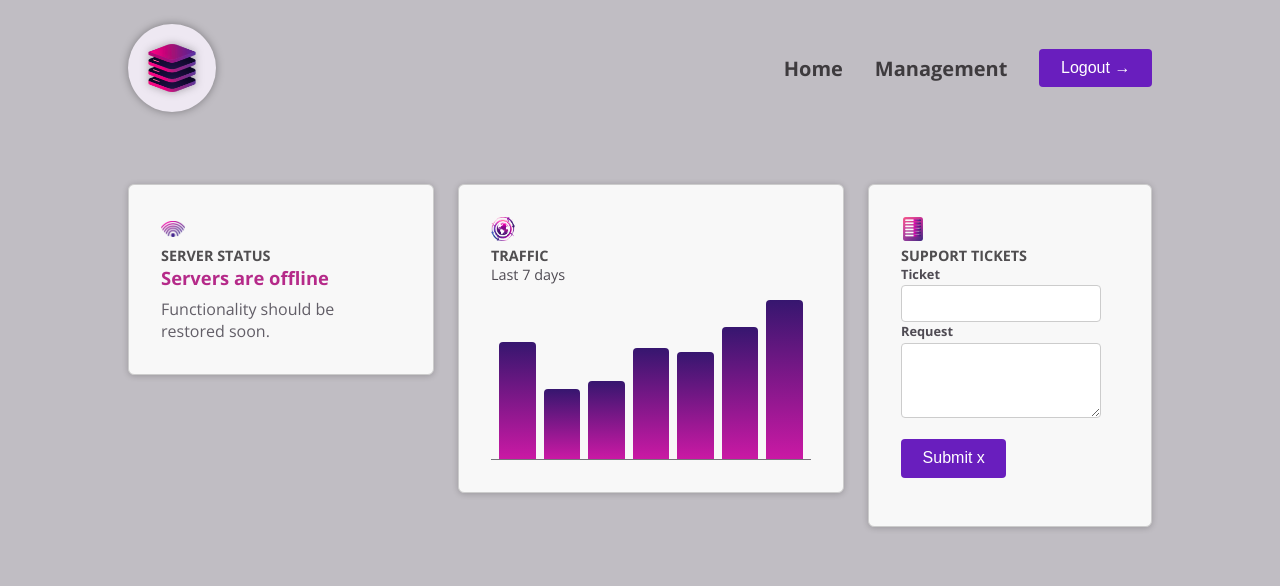
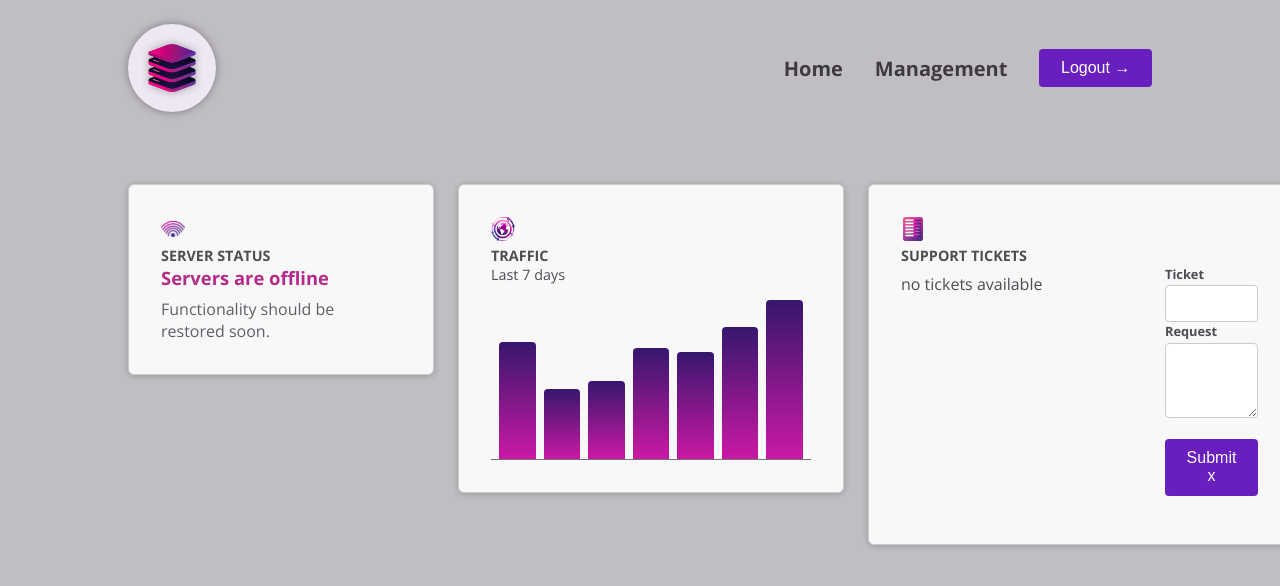
Before and after one commit to mwhitfieldwork/angular-component-template-deep-dive, an Angular app in the folder 01-starting-project/: page / in a window 1280 px wide. Shown: the top 586 px of the page. Built offline with nearby package versions, Linux system fonts and the light colour scheme.

Commit message:
Allow for tickets to be visible in the queue -140

```diff
--- a/01-starting-project/src/app/dashboard/tickets/ticket/ticket.component.css
+++ b/01-starting-project/src/app/dashboard/tickets/ticket/ticket.component.css
@@ -0,0 +1,73 @@
+article {
+    border-radius: 4px;
+    background-color: #59555f;
+    color: #ded8e6;
+  }
+
+  h3 {
+    padding: 0.5rem;
+    margin: 0;
+    font-size: 0.9rem;
+    display: flex;
+    gap: 0.5rem;
+    align-items: center;
+  }
+
+  h3 div {
+    width: 0.9rem;
+    height: 0.9rem;
+    border-radius: 50%;
+  }
+
+  .ticket-open {
+    background-color: #de62e9;
+  }
+
+  .ticket-closed {
+    background-color: #51c788;
+  }
+
+  .text {
+    text-align: left;
+  }
+
+  button {
+    flex: 1;
+    width: 100%;
+    font: inherit;
+    background: transparent;
+    border: none;
+    color: #ded8e6;
+    display: flex;
+    justify-content: space-between;
+    align-items: center;
+  }
+
+  button span:first-child {
+    margin-bottom: 0.1rem;
+  }
+
+  button span:last-child {
+    width: 1rem;
+  }
+
+  p {
+    margin: 0;
+    padding: 1rem;
+    font-size: 0.9rem;
+  }
+
+  p:has(button) {
+    padding-top: 0;
+  }
+
+  p button {
+    padding: 0;
+    width: auto;
+    display: inline;
+    font-size: 0.75rem;
+  }
+
+  p button:hover {
+    color: #ec9fea;
+  }
--- a/01-starting-project/src/app/dashboard/tickets/ticket/ticket.component.html
+++ b/01-starting-project/src/app/dashboard/tickets/ticket/ticket.component.html
@@ -1 +1,53 @@
-<p>ticket works!</p>
+
+<article>
+    <h3>
+      <div
+        [class]="{
+          'ticket-open': true,
+          'ticket-closed': false
+        }"
+      ></div>
+      <button>
+        <span class="text">{{data().title}}</span>
+        <span>
+          @if (true) {
+          <svg
+            xmlns="http://www.w3.org/2000/svg"
+            fill="none"
+            viewBox="0 0 24 24"
+            stroke-width="1.5"
+            stroke="currentColor"
+            class="w-6 h-6"
+          >
+            <path
+              stroke-linecap="round"
+              stroke-linejoin="round"
+              d="m19.5 8.25-7.5 7.5-7.5-7.5"
+            />
+          </svg>
+
+          } @else {
+          <svg
+            xmlns="http://www.w3.org/2000/svg"
+            viewBox="0 0 24 24"
+            fill="currentColor"
+            class="w-6 h-6"
+          >
+            <path
+              fill-rule="evenodd"
+              d="M11.47 7.72a.75.75 0 0 1 1.06 0l7.5 7.5a.75.75 0 1 1-1.06 1.06L12 9.31l-6.97 6.97a.75.75 0 0 1-1.06-1.06l7.5-7.5Z"
+              clip-rule="evenodd"
+            />
+          </svg>
+          }
+        </span>
+      </button>
+    </h3>
+
+    @if (true) {
+    <p>{{data().request}}</p>
+
+    @if (data().status === 'open') {
+    <p><button>Mark as completed</button></p>
+    } }
+  </article>
--- a/01-starting-project/src/app/dashboard/tickets/ticket/ticket.component.ts
+++ b/01-starting-project/src/app/dashboard/tickets/ticket/ticket.component.ts
@@ -1,4 +1,5 @@
-import { Component } from '@angular/core';
+import { Component, input, Input } from '@angular/core';
+import { Ticket } from '../ticket.model';
 
 @Component({
   selector: 'app-ticket',
@@ -8,5 +9,5 @@
   styleUrl: './ticket.component.css'
 })
 export class TicketComponent {
-
+data = input.required<Ticket>()
 }
--- a/01-starting-project/src/app/dashboard/tickets/tickets.component.html
+++ b/01-starting-project/src/app/dashboard/tickets/tickets.component.html
@@ -1,5 +1,21 @@
-<article>
-    <div id="new-ticket">
-      <app-new-ticket (add)="onAddTicket($event)"></app-new-ticket>
-    </div>
-</article>
+
+<div>
+  <ul>
+    <li><!-- @for is only available in angullar 17 or later -->
+      @for(ticket of tickets; track ticket.id) { <!-- must use track for the unique identifier-->
+      <app-ticket [data]="ticket"/>
+      <!-- {{$first}}
+            {{$last}}
+            {{$odd}}
+            {{$even}}
+            {{$count}}--prints a count of items displayed
+            -->
+      }@empty { <!-- add this is the array might be empty - fallback content-->
+        <p>no tickets available</p>
+      }
+    </li>
+  </ul>
+</div>
+<div id="new-ticket">
+  <app-new-ticket (add)="onAddTicket($event)"></app-new-ticket>
+</div>
--- a/01-starting-project/src/app/dashboard/tickets/tickets.component.ts
+++ b/01-starting-project/src/app/dashboard/tickets/tickets.component.ts
@@ -1,11 +1,12 @@
 import { Component, ElementRef, HostBinding, HostListener, inject } from '@angular/core';
 import { NewTicketComponent } from "./new-ticket/new-ticket.component";
 import { Ticket } from './ticket.model';
+import { TicketComponent } from './ticket/ticket.component';
 
 @Component({
   selector: 'app-tickets',
   standalone: true,
-  imports: [NewTicketComponent],
+  imports: [NewTicketComponent, TicketComponent],
   templateUrl: './tickets.component.html',
   styleUrl: './tickets.component.css',
   host : {
```
